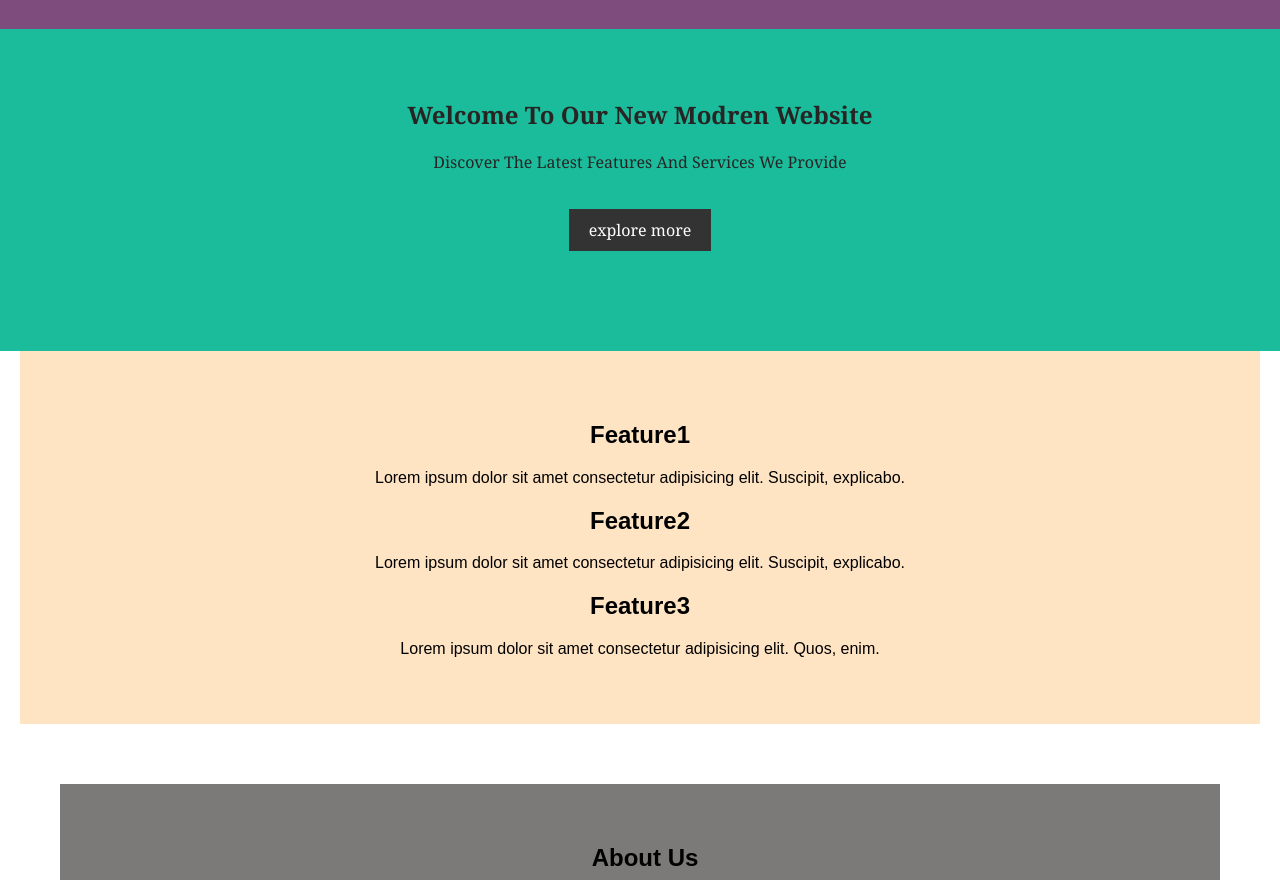
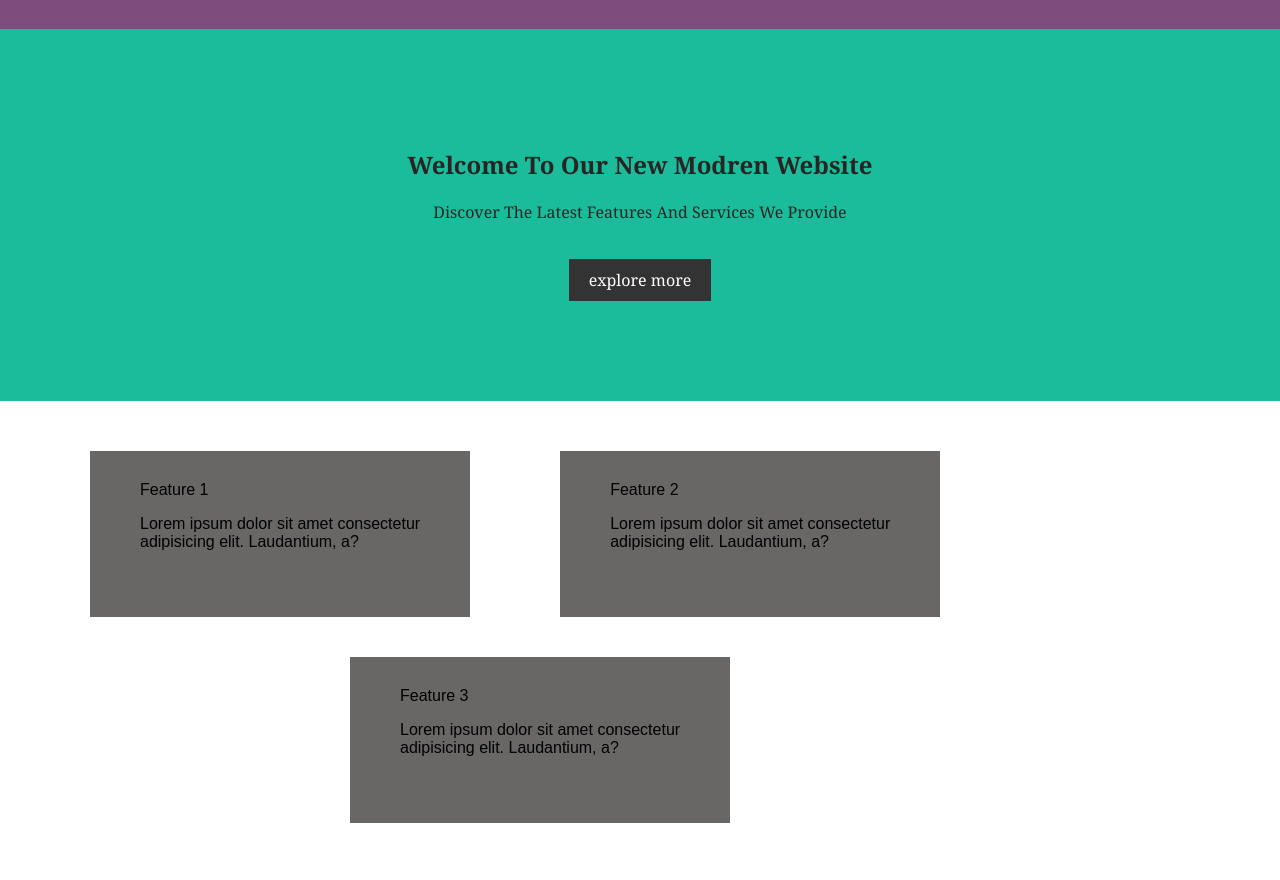
Before and after one commit to Taniakhawaja/ct-01, a plain HTML site: page index.html in a window 1280 px wide. Shown: the part 72-952 px from the top of the page. Drawn offline with Linux system fonts and the light colour scheme.

Commit message:
done with changes in table

```diff
--- a/index.html
+++ b/index.html
@@ -29,21 +29,24 @@ class="btn">explore more</a>
 <!-- nav bar end -->
 
 <!-- main content -->
-<section class="features">
 
-    <div class="features">
-<h2>Feature1</h2>
-        <P>Lorem ipsum dolor sit amet consectetur adipisicing elit. Suscipit, explicabo.</P>
-        </div>
-        <div class="features">
-        <h2>Feature2</h2>
-        <P>Lorem ipsum dolor sit amet consectetur adipisicing elit. Suscipit, explicabo.</P>
-        </div>
-        <div class="Features">
-            <h1>Feature3</h1>
-            <p>Lorem ipsum dolor sit amet consectetur adipisicing elit. Quos, enim.</p>
-        </div>
-    </div></section>
+    <table class="one">
+        <tr>
+         <td>Feature 1
+            <p>Lorem ipsum dolor sit amet consectetur <br> adipisicing elit.
+                 Laudantium, a?</p>
+         </td>
+         <td>Feature 2
+            <p>Lorem ipsum dolor sit amet consectetur <br> adipisicing elit.
+                 Laudantium, a?</p></td>
+        </TR>
+        <Table class="two">
+        <TR>
+         <td>Feature 3
+            <p>Lorem ipsum dolor sit amet consectetur <br> adipisicing elit.
+                 Laudantium, a?</p></td>
+        </tr>
+        </table>
     <section>
     <div class="about">
         <h1>About Us</h1>
--- a/style.css
+++ b/style.css
@@ -50,6 +50,7 @@ header .nav-bar a{
 section{
     padding: 50px;
     text-align: center;
+    font-size: bolder;
 }
 .feature{
     font-family: Georgia, 'Times New Roman', Times, serif;
@@ -57,19 +58,27 @@ section{
   text-align: center;
   background: #1abc9c;
   color: rgb(39, 36, 36);
-  margin-top: 50px;
+  margin-top: 100px;
   }
-.features{
-    display: flex 1;
-    justify-content:space-between;
-    margin: 0 20px;
-    background-color: bisque;
 
+td {
+    background-color: #696666;
+    border: 0px  #0088dd;
+    padding: 30px 50px 50px 50px;
+margin-bottom: 100px;}
+    table.one {
+        margin-top:30px;
+        border-spacing: 90px 20px;
+    empty-cells: show;}
+    table.two {
+
+        border-spacing:350px 20px;}
+
+
+
+.about{
+background-color: rgb(174, 171, 168);
+color: black;
+padding: 90px 30px 100px 40px;
+margin: 50px;
 }
-.about{
-background-color: rgb(123, 122, 121);
-color: black;
-padding: 40px 30px 30px 40px;
-margin: 10px;
-}
-/* footer */
```
